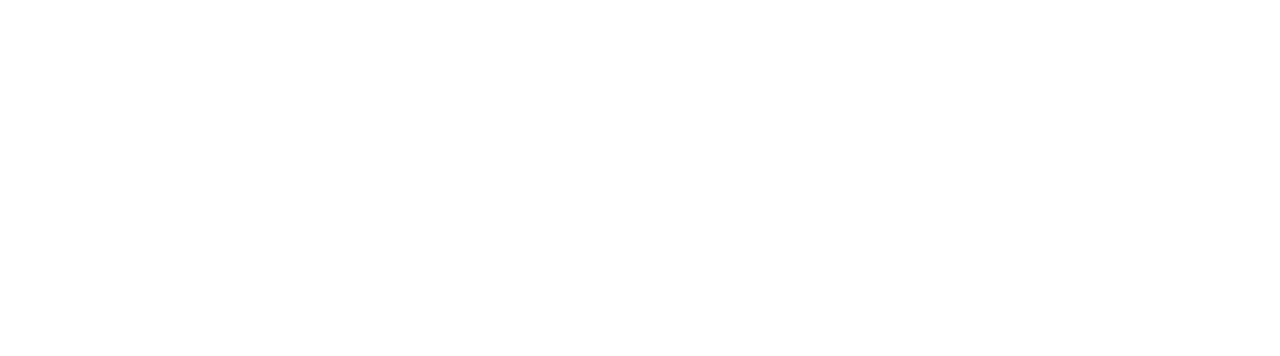
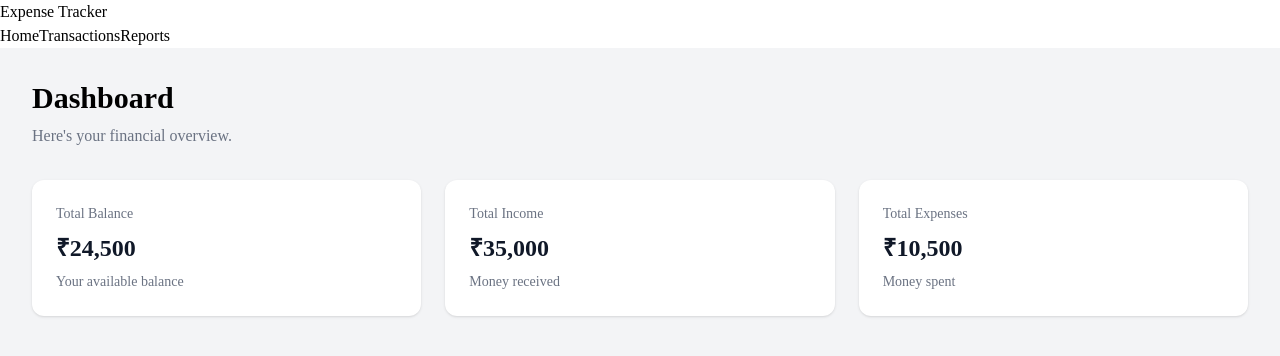
Before and after one commit to Hem43-ops/Expense-Tracker-, a React (Vite) app: page /dashboard in a window 1280 px wide. Before the commit this address had no page. Shown: the top 356 px of the page. Built offline with nearby package versions, Linux system fonts and the light colour scheme.

Commit message:
integration of Dashborad and Add Transaction

```diff
--- a/src/pages/Dashboard.jsx
+++ b/src/pages/Dashboard.jsx
@@ -0,0 +1,37 @@
+import SummaryCard from "../components/UI/SummaryCard";
+
+function Dashboard() {
+    return (
+        <div className="min-h-screen bg-gray-100 p-8">
+            <h1 className="mb-2 text-3xl font-bold">
+                Dashboard
+            </h1>
+
+            <p className="mb-8 text-gray-500">
+                Here's your financial overview.
+            </p>
+
+            <div className="grid grid-cols-1 gap-6 sm:grid-cols-2 lg:grid-cols-3">
+                <SummaryCard
+                    title="Total Balance"
+                    amount="₹24,500"
+                    description="Your available balance"
+                />
+
+                <SummaryCard
+                    title="Total Income"
+                    amount="₹35,000"
+                    description="Money received"
+                />
+
+                <SummaryCard
+                    title="Total Expenses"
+                    amount="₹10,500"
+                    description="Money spent"
+                />
+            </div>
+        </div>
+    );
+}
+
+export default Dashboard;
--- a/src/routes/appRoutes.jsx
+++ b/src/routes/appRoutes.jsx
@@ -3,7 +3,7 @@
 import Home from "../pages/home";
 import Login from "../pages/Login";
 import About from "../pages/About";
-
+import Dashboard from "../pages/Dashboard";
 const appRoutes = [
     {
         path: "/",
@@ -16,6 +16,10 @@
             {
                 path: "about",
                 element: <About />
+            },
+            {
+                path:"dashboard",
+                element:<Dashboard />
             }
         ]
     },
```
Also changed, not shown: src/pages/AddTransaction.jsx (added).
